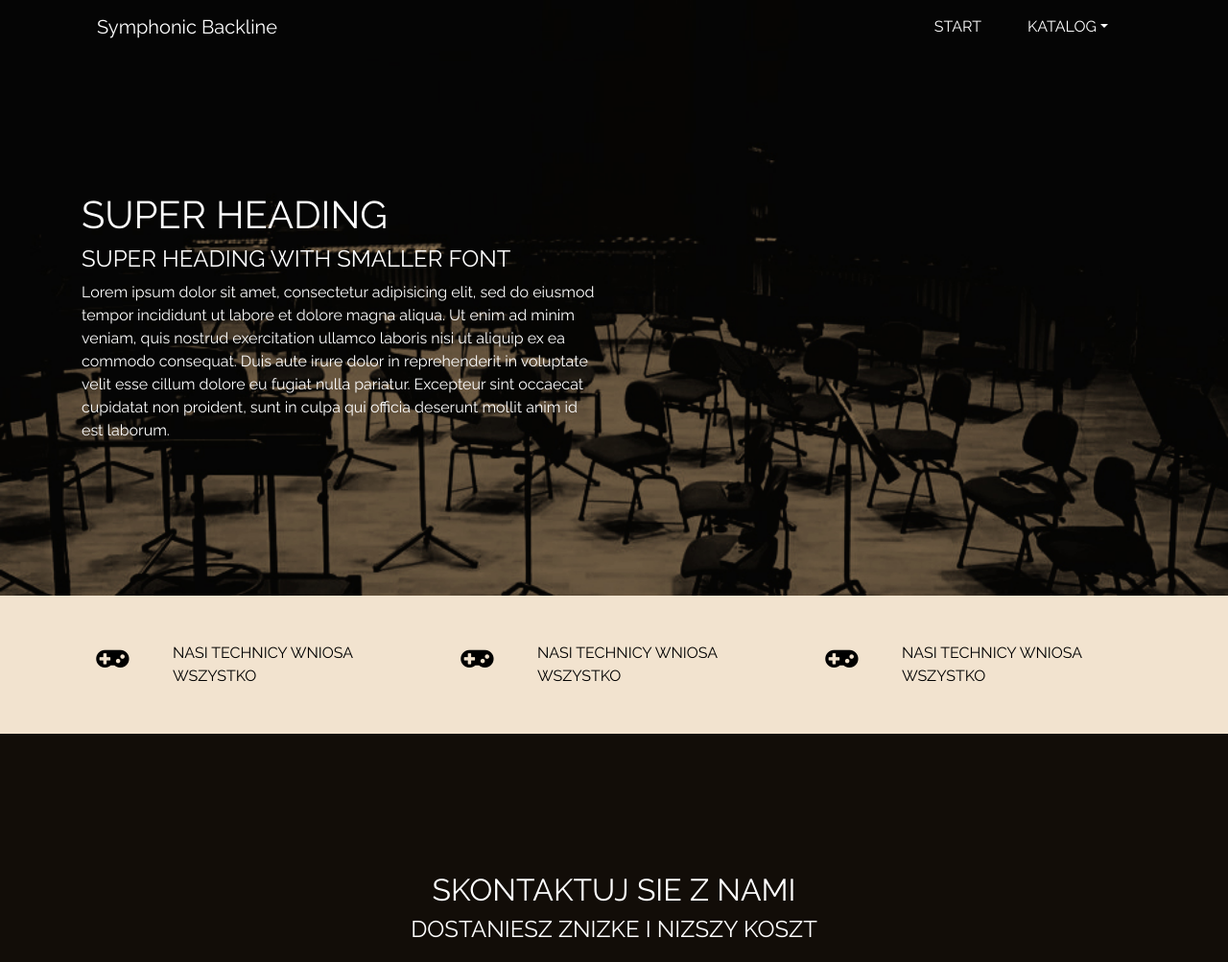
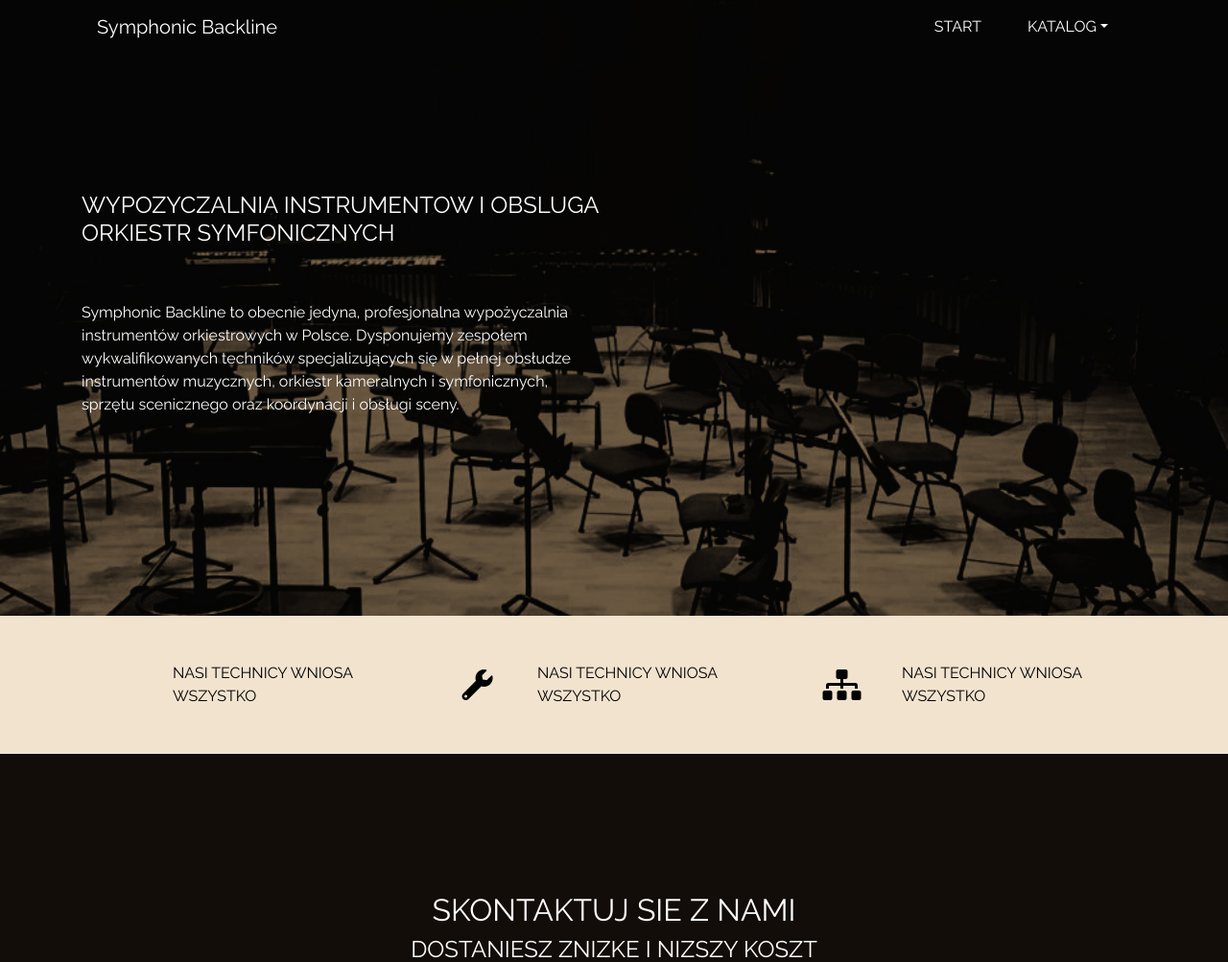
Before and after one commit to JacekDwojakPL/special-rotary-phone, a Flask app: page / in a window 1280 px wide. Shown: the top 1003 px of the page at 96% size. Run offline with Flask 2, Linux system fonts and the light colour scheme; some libraries are stand-ins or nearby versions.

Commit message:
dodano ikone bebna i zmiana paragrafu i naglowka

```diff
--- a/templates/index.html
+++ b/templates/index.html
@@ -6,7 +6,8 @@
 	      <meta name="viewport" content="width=device-width, initial-scale=1.0" />
 
         <link rel="stylesheet" href="https://fonts.googleapis.com/css?family=Raleway:400,800">
-        <link rel='stylesheet' href="https://maxcdn.bootstrapcdn.com/font-awesome/4.7.0/css/font-awesome.min.css">
+        <link rel="stylesheet" href="https://use.fontawesome.com/releases/v5.0.6/css/all.css">
+        <link rel="stylesheet" href="https://file.myfontastic.com/6iWEvEqzBQEjMABxNEDxFk/icons.css">
         <link rel="stylesheet" href="{{ url_for('static', filename='css/styles.css') }}">
     </head>
 
@@ -40,9 +41,8 @@
         <!-- start for template "index.html" -->
           <div class="row hero_content pt-lg-6 pb-lg-6 pt-5">
             <div class="col-md-6 col-sm-12">
-              <h1 class="text-uppercase text-center text-md-left">Super heading</h1>
-              <h4 class="text-uppercase text-center text-md-left">Super heading with smaller font</h4>
-              <p>Lorem ipsum dolor sit amet, consectetur adipisicing elit, sed do eiusmod tempor incididunt ut labore et dolore magna aliqua. Ut enim ad minim veniam, quis nostrud exercitation ullamco laboris nisi ut aliquip ex ea commodo consequat. Duis aute irure dolor in reprehenderit in voluptate velit esse cillum dolore eu fugiat nulla pariatur. Excepteur sint occaecat cupidatat non proident, sunt in culpa qui officia deserunt mollit anim id est laborum.</p>
+              <h4 class="text-uppercase text-center text-md-left">Wypozyczalnia instrumentow i obsluga orkiestr symfonicznych</h4>
+              <p class="text-center text-md-left pt-5 pb-5">Symphonic Backline to obecnie jedyna, profesjonalna wypożyczalnia instrumentów orkiestrowych w Polsce. Dysponujemy zespołem wykwalifikowanych techników specjalizujących się w pełnej obsłudze instrumentów muzycznych, orkiestr kameralnych i symfonicznych, sprzętu scenicznego oraz koordynacji i obsługi sceny.</p>
             </div>
           </div>
         </div>
@@ -51,13 +51,13 @@
         <div class="feature_wrapper bg-primary pt-5 pb-5 mt-5 mt-lg-0">
           <div class="container">
             <div class="row">
-              <div class="col-md-1 col-sm-12 text-center mb-3 mb-md-0"><i class="fa fa-gamepad fa-2x"></i></div>
+              <div class="col-md-1 col-sm-12 text-center mb-3 mb-md-0"><i class="icon-icon2 fa-3x"></i></div>
               <div class="col-md-3 col-sm-12 text-center text-uppercase text-md-left mb-3 mb-md-0">Nasi technicy wniosa wszystko</div>
 
-              <div class="col-md-1 col-sm-12 text-center mb-3 mb-md-0"><i class="fa fa-gamepad fa-2x"></i></div>
+              <div class="col-md-1 col-sm-12 text-center mt-lg-2 mb-3 mb-md-0"><i class="fas fa-wrench fa-2x"></i></div>
               <div class="col-md-3 col-sm-12 text-center text-uppercase text-md-left mb-3 mb-md-0">Nasi technicy wniosa wszystko</div>
 
-              <div class="col-md-1 col-sm-12 text-center mb-3 mb-md-0"><i class="fa fa-gamepad fa-2x"></i></div>
+              <div class="col-md-1 col-sm-12 text-center mt-lg-2 mb-3 mb-md-0"><i class="fas fa-sitemap fa-2x"></i></div>
               <div class="col-md-3 col-sm-12 text-center text-uppercase text-md-left mb-3 mb-md-0">Nasi technicy wniosa wszystko</div>
             </div>
           </div>
```
